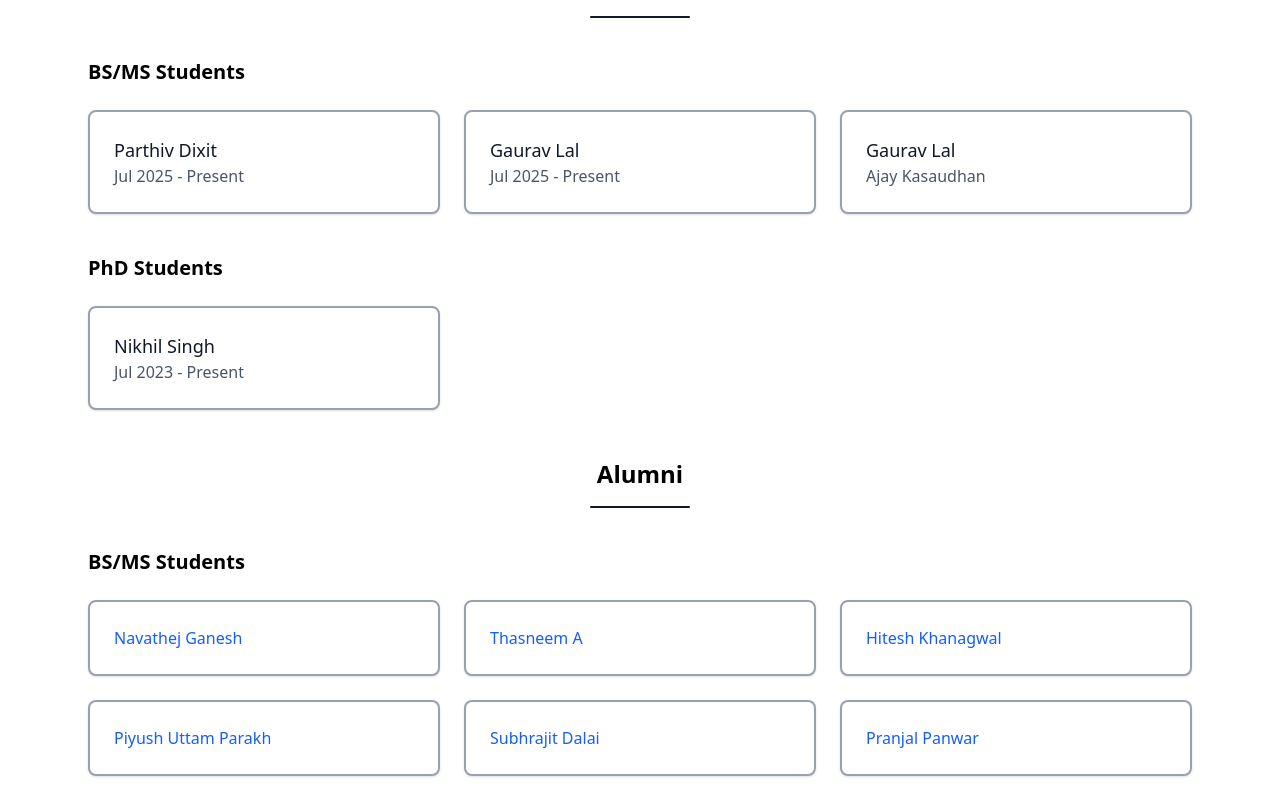
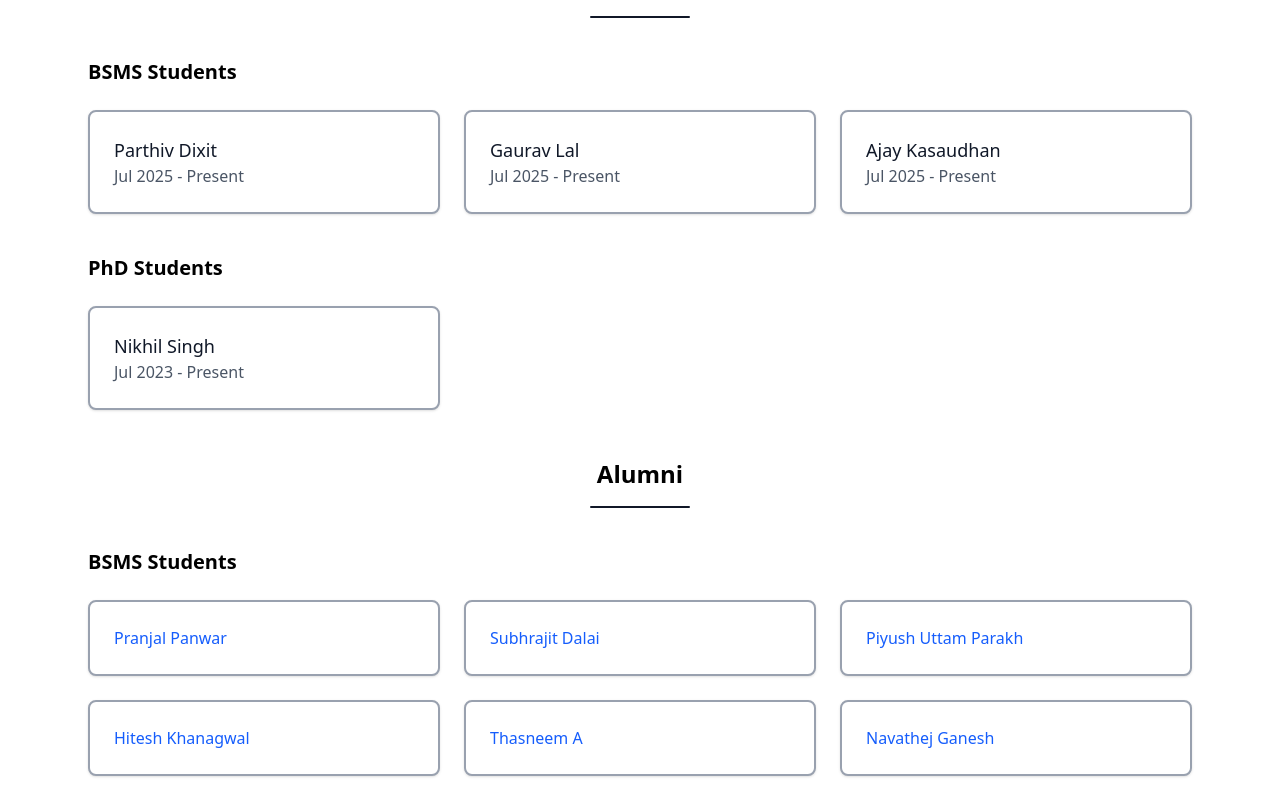
Before and after one commit to nextgenprogrammer/aparna-new, a Vue app in the folder AparnaDeshpande-IISER/: page /ResearchGroup in a window 1280 px wide. Shown: the part 660-1460 px from the top of the page. Built offline with nearby package versions, Linux system fonts and the light colour scheme; the HTML template or start-up script is replaced by a standard one.

Commit message:
some final changes

```diff
--- a/AparnaDeshpande-IISER/src/components/BulletinBoard.vue
+++ b/AparnaDeshpande-IISER/src/components/BulletinBoard.vue
@@ -28,15 +28,6 @@
         <li class="bg-blue-50 rounded-lg shadow p-3">
           Our first paper on&nbsp;<a href="https://pubs.acs.org/doi/10.1021/acs.jpcc.4c00497" target="_blank" rel="noopener" class="transition text-blue-600 hover:underline">borophene in JPCC</a>
         </li>
-        <li class="bg-blue-50 rounded-lg shadow p-3">
-          Our second paper on&nbsp;<a href="https://pubs.acs.org/doi/full/10.1021/acs.jpcc.5c00397" target="_blank" rel="noopener" class="transition text-blue-600 hover:underline">borophene in JPCC</a>
-        </li>
-        <li class="bg-blue-50 rounded-lg shadow p-3">
-          Congratulations to Umashankar for successfully defending his thesis!
-        </li>
-        <li class="bg-blue-50 rounded-lg shadow p-3">
-          Congratulations to Pranjal for defending his MS thesis!
-        </li>
       </ul>
     </div>
   </div>
--- a/AparnaDeshpande-IISER/src/components/MyLabInfo.vue
+++ b/AparnaDeshpande-IISER/src/components/MyLabInfo.vue
@@ -1,5 +1,5 @@
 <template>
-    <div class="text-center text-bold text-4xl mt-10">My STM</div>
+    <div class="text-center text-bold text-4xl mt-10">UHV-LT-STM</div>
     <div class="w-25 h-0.5 bg-[#111828] mx-auto rounded mt-2"></div>
     <div class="m-10">
       <img src="../assets/Lab.png" alt="STM Lab">
--- a/AparnaDeshpande-IISER/src/views/GroupView.vue
+++ b/AparnaDeshpande-IISER/src/views/GroupView.vue
@@ -22,7 +22,7 @@
       <h2 class="text-2xl font-bold pb-2 text-center">Current Members</h2>
       <div class="w-25 h-0.5 bg-[#111828] mx-auto rounded mt-2 mb-10"></div>
       <div>
-        <h3 class="text-xl font-semibold mb-6">BS/MS Students</h3>
+        <h3 class="text-xl font-semibold mb-6">BSMS Students</h3>
         <div class="grid grid-cols-1 sm:grid-cols-2 md:grid-cols-3 gap-6">
           <div class="bg-white rounded-lg shadow p-6 hover:shadow-lg transition border border-2 border-gray-400">
             <p class="text-lg font-medium text-gray-900">Parthiv Dixit</p>
@@ -33,8 +33,8 @@
             <p class="text-gray-600 dark:text-gray-400">Jul 2025 - Present</p>
           </div>
           <div class="bg-white rounded-lg shadow p-6 hover:shadow-lg transition border border-2 border-gray-400">
-            <p class="text-lg font-medium text-gray-900">Gaurav Lal</p>
-            <p class="text-gray-600 dark:text-gray-400">Ajay Kasaudhan</p>
+            <p class="text-lg font-medium text-gray-900">Ajay Kasaudhan</p>
+            <p class="text-gray-600 dark:text-gray-400">Jul 2025 - Present</p>
           </div>
         </div>
       </div>
@@ -54,25 +54,25 @@
       <h2 class="text-2xl font-bold pb-2 text-center">Alumni</h2>
       <div class="w-25 h-0.5 bg-[#111828] mx-auto rounded mt-2 mb-10"></div>
       <div>
-        <h3 class="text-xl font-semibold mb-6">BS/MS Students</h3>
+        <h3 class="text-xl font-semibold mb-6">BSMS Students</h3>
         <div class="grid grid-cols-1 sm:grid-cols-2 md:grid-cols-3 gap-6">
-          <a href="https://www.linkedin.com/in/navathej-preetha-genesh-6570015a" target="_blank" rel="noopener" class="block bg-white rounded-lg shadow p-6 hover:shadow-lg transition text-blue-600 dark:text-blue-400 hover:underline border border-2 border-gray-400">
-            Navathej Ganesh
+          <a href="https://www.jyu.fi/en/people/pranjal-panwar" target="_blank" rel="noopener" class="block bg-white rounded-lg shadow p-6 hover:shadow-lg transition text-blue-600 dark:text-blue-400 hover:underline border border-2 border-gray-400">
+            Pranjal Panwar
+          </a>
+          <a href="https://www.linkedin.com/in/subhrajit-dalai-0364a11aa/?originalSubdomain=in" target="_blank" rel="noopener" class="block bg-white rounded-lg shadow p-6 hover:shadow-lg transition text-blue-600 dark:text-blue-400 hover:underline border border-2 border-gray-400">
+            Subhrajit Dalai
+          </a>
+          <a href="https://superpuddles-lab.ifw-dresden.de/homepage/members" target="_blank" rel="noopener" class="block bg-white rounded-lg shadow p-6 hover:shadow-lg transition text-blue-600 dark:text-blue-400 hover:underline border border-2 border-gray-400">
+            Piyush Uttam Parakh
+          </a>
+          <a href="https://www.linkedin.com/in/hitesh-khanagwal-252271277/" target="_blank" rel="noopener" class="block bg-white rounded-lg shadow p-6 hover:shadow-lg transition text-blue-600 dark:text-blue-400 hover:underline border border-2 border-gray-400">
+            Hitesh Khanagwal
           </a>
           <a href="https://www.linkedin.com/in/thasneem-a-22005aa5" target="_blank" rel="noopener" class="block bg-white rounded-lg shadow p-6 hover:shadow-lg transition text-blue-600 dark:text-blue-400 hover:underline border border-2 border-gray-400">
             Thasneem A
           </a>
-          <a href="https://www.linkedin.com/in/hitesh-khanagwal-252271277/" target="_blank" rel="noopener" class="block bg-white rounded-lg shadow p-6 hover:shadow-lg transition text-blue-600 dark:text-blue-400 hover:underline border border-2 border-gray-400">
-            Hitesh Khanagwal
-          </a>
-          <a href="https://superpuddles-lab.ifw-dresden.de/homepage/members" target="_blank" rel="noopener" class="block bg-white rounded-lg shadow p-6 hover:shadow-lg transition text-blue-600 dark:text-blue-400 hover:underline border border-2 border-gray-400">
-            Piyush Uttam Parakh
-          </a>
-          <a href="https://www.linkedin.com/in/subhrajit-dalai-0364a11aa/?originalSubdomain=in" target="_blank" rel="noopener" class="block bg-white rounded-lg shadow p-6 hover:shadow-lg transition text-blue-600 dark:text-blue-400 hover:underline border border-2 border-gray-400">
-            Subhrajit Dalai
-          </a>
-          <a href="https://www.jyu.fi/en/people/pranjal-panwar" target="_blank" rel="noopener" class="block bg-white rounded-lg shadow p-6 hover:shadow-lg transition text-blue-600 dark:text-blue-400 hover:underline border border-2 border-gray-400">
-            Pranjal Panwar
+          <a href="https://www.linkedin.com/in/navathej-preetha-genesh-6570015a" target="_blank" rel="noopener" class="block bg-white rounded-lg shadow p-6 hover:shadow-lg transition text-blue-600 dark:text-blue-400 hover:underline border border-2 border-gray-400">
+            Navathej Ganesh
           </a>
         </div>
       </div>
@@ -84,13 +84,13 @@
             <p class="text-lg font-medium text-gray-900">Vaibhav Walve</p>
           </div>
           <div class="bg-white rounded-lg shadow p-6 hover:shadow-lg transition border border-2 border-gray-400">
+            <p class="text-lg font-medium text-gray-900">Dr. Umashankar Rajput</p>
+          </div>
+          <div class="bg-white rounded-lg shadow p-6 hover:shadow-lg transition border border-2 border-gray-400">
             <p class="text-lg font-medium text-gray-900">Dr. Imrankhan Mulani</p>
           </div>
           <div class="bg-white rounded-lg shadow p-6 hover:shadow-lg transition border border-2 border-gray-400">
             <p class="text-lg font-medium text-gray-900">Dr. Sk Rejaul</p>
-          </div>
-          <div class="bg-white rounded-lg shadow p-6 hover:shadow-lg transition border border-2 border-gray-400">
-            <p class="text-lg font-medium text-gray-900">Dr. Umashankar Rajput</p>
           </div>
         </div>
       </div>
```
